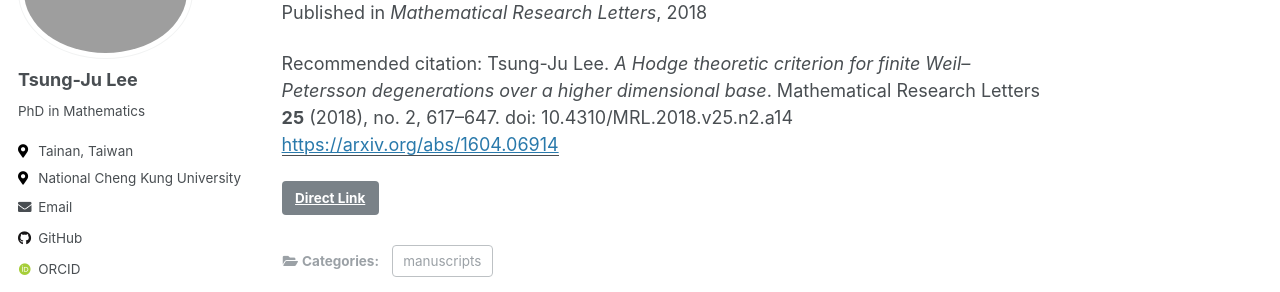
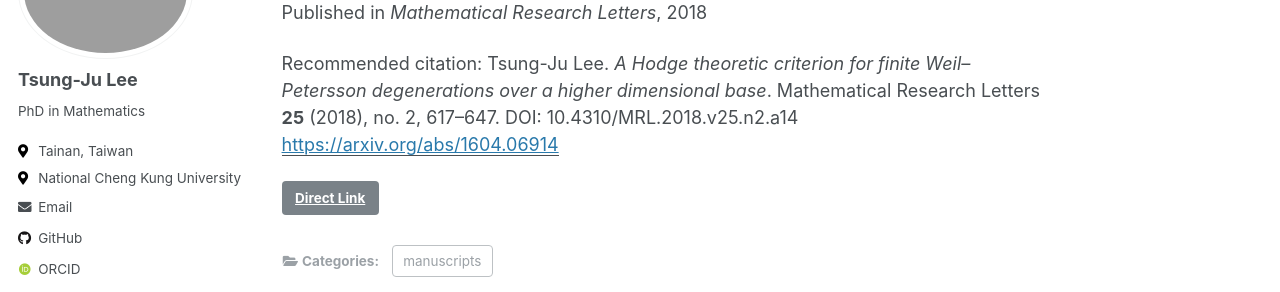
Before and after one commit to yusd24/yusd24.github.io, a Jekyll site: the page built from _publications/2018-finite-distance.md, in a window 1280 px wide and 924 px high. Shown: the part 193-485 px from the top of the window. Built offline with Jekyll 4.4.1, drawn with Linux system fonts in a browser that asks for light colours; some web fonts are replaced.

```diff
--- a/_publications/2018-finite-distance.md
+++ b/_publications/2018-finite-distance.md
@@ -8,5 +8,5 @@ venue: 'Mathematical Research Letters'
 paperurl: 'https://arxiv.org/abs/1604.06914'
 link: 'https://doi.org/10.4310/MRL.2018.v25.n2.a14'
 citation: 'Tsung-Ju Lee. <i>A Hodge theoretic criterion for finite Weil–Petersson degenerations over a higher dimensional base</i>.
-Mathematical Research Letters <b>25</b> (2018), no. 2, 617–647. doi: 10.4310/MRL.2018.v25.n2.a14'
+Mathematical Research Letters <b>25</b> (2018), no. 2, 617–647. DOI: 10.4310/MRL.2018.v25.n2.a14'
 ---
```
